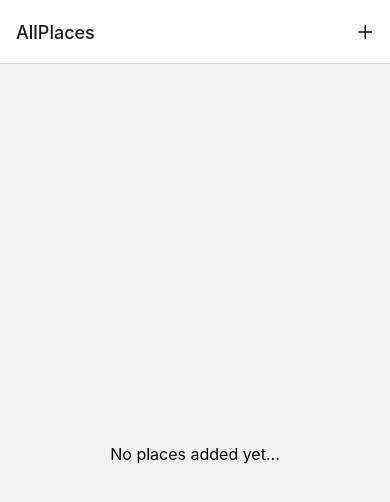
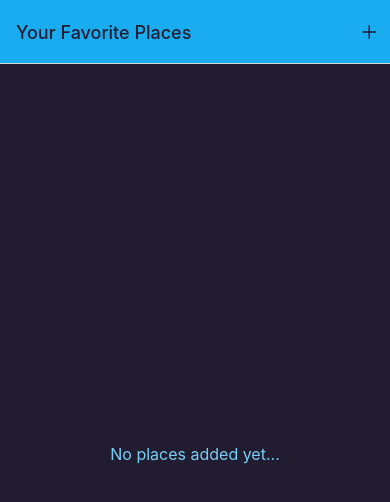
Before and after one commit to ghidalg0/NativeFeatures, a React Native app: screen /AllPlaces in a window 390 px wide. Shown: the top 502 px of the page. Built offline with nearby package versions, Linux system fonts and the light colour scheme.

Commit message:
implemented global styles / colors

```diff
--- a/App.js
+++ b/App.js
@@ -7,6 +7,7 @@
 import { AllPlaces } from './screens/AllPlaces';
 import { AddPlace } from './screens/AddPlace';
 import { IconButton } from './components/ui/IconButton';
+import { Colors } from './constants/colors';
 
 const Stack = createNativeStackNavigator();
 
@@ -15,15 +16,20 @@
     <>
       <StatusBar style="dark"/>
       <NavigationContainer>
-        <Stack.Navigator>
+        <Stack.Navigator screenOptions={{
+          headerStyle: {backgroundColor: Colors.primary500},
+          headerTintColor: Colors.gray700,
+          contentStyle: {backgroundColor: Colors.gray700},
+        }}>
           <Stack.Screen
             name="AllPlaces"
             component={AllPlaces}
             options={({navigation}) => ({
+              title: 'Your Favorite Places',
               headerRight: ({tintColor}) => <IconButton icon="add" size={24} color={tintColor} onPress={() => navigation.navigate("AddPlace")} />
             })}
           />
-          <Stack.Screen name="AddPlace" component={AddPlace} />
+          <Stack.Screen name="AddPlace" component={AddPlace} options={{title: 'Add a new Place'}}/>
         </Stack.Navigator>
       </NavigationContainer>
     </>
--- a/components/Places/PlacesList.js
+++ b/components/Places/PlacesList.js
@@ -1,4 +1,5 @@
 import { FlatList, StyleSheet, Text, View } from "react-native";
+import { Colors } from "../../constants/colors";
 import { PlaceItem } from "./PlaceItem";
 
 export const PlacesList = ({places}) => {
@@ -28,5 +29,6 @@
   },
   fallbackText: {
     fontSize: 16,
-  }
+    color: Colors.primary200,
+  },
 });
--- a/components/ui/IconButton.js
+++ b/components/ui/IconButton.js
@@ -12,7 +12,6 @@
 const styles = StyleSheet.create({
   button: {
     padding: 8,
-    margin: 4,
     justifyContent: "center",
     alignItems: "center",
   },
--- /dev/null
+++ b/constants/colors.js
@@ -0,0 +1,11 @@
+export const Colors = {
+  primary50: '#cfeffd',
+  primary100: '#a0defb',
+  primary200: '#77cff8',
+  primary400: '#44bdf5',
+  primary500: '#1aacf0',
+  primary700: '#0570c9',
+  primary800: '#003b88',
+  accent500: '#e6b30b',
+  gray700: '#221c30',
+};
```
